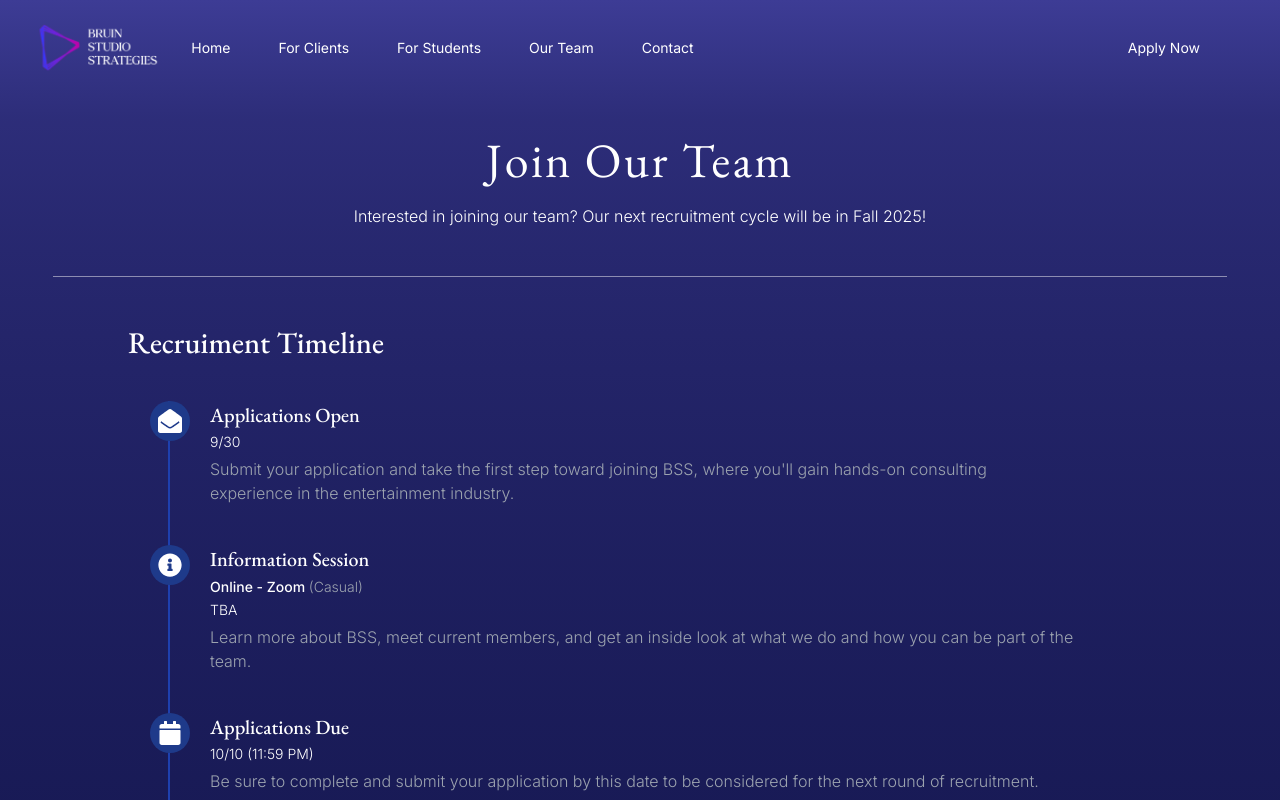
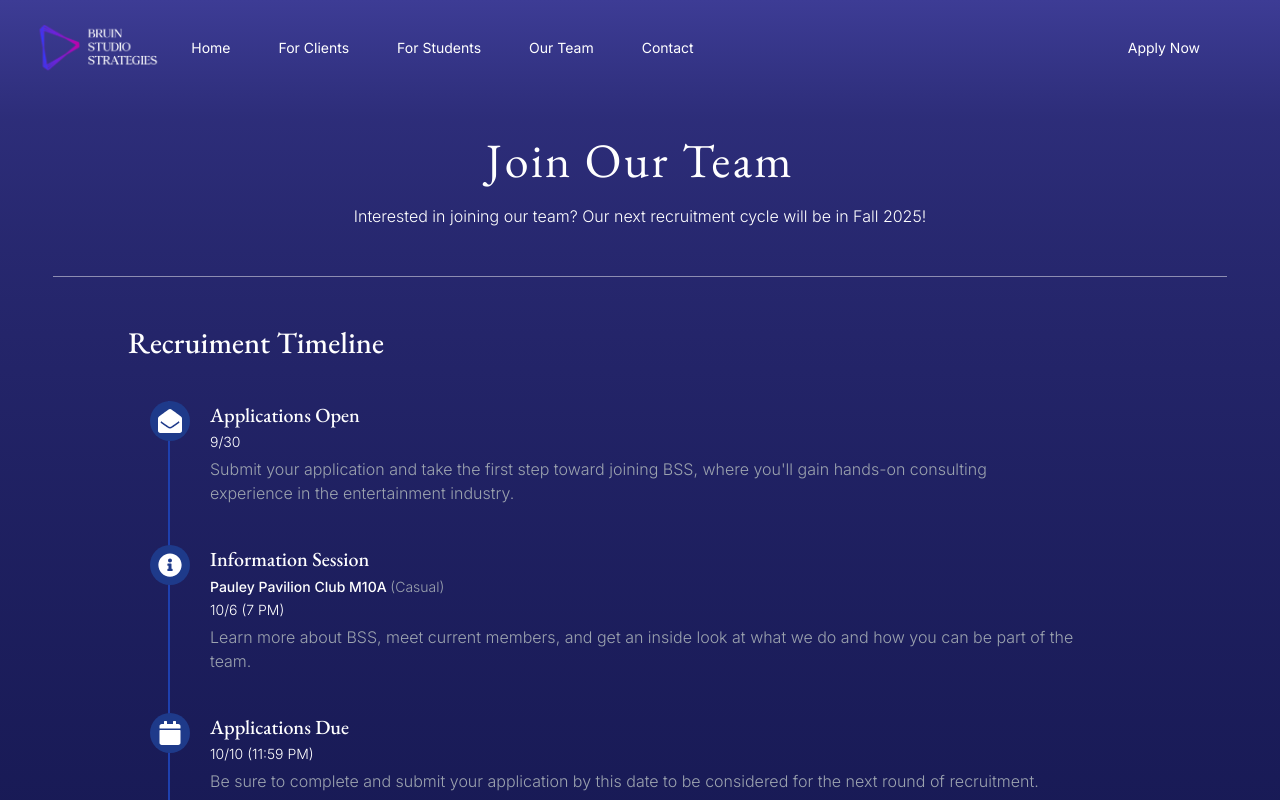
Before and after one commit to Bruin-Studio-Strategies/BSSWebsite, a React (Vite) app in the folder bss-web/: page /recruitment in a window 1280 px wide. Shown: the top 800 px of the page. Built offline with nearby package versions, Linux system fonts and the light colour scheme.

Commit message:
updated timing

```diff
--- a/bss-web/src/pages/Recruitment/sections/Timeline.jsx
+++ b/bss-web/src/pages/Recruitment/sections/Timeline.jsx
@@ -19,9 +19,9 @@ export default function Timeline({ className }) {
       />
       <TimelineItem
         title="Information Session"
-        time="TBA"
+        time="10/6 (7 PM)"
         description="Learn more about BSS, meet current members, and get an inside look at what we do and how you can be part of the team."
-        location="Online - Zoom"
+        location="Pauley Pavilion Club M10A"
         attire="Casual"
         icon={<FaInfoCircle className="fill-white h-6 w-6 block" />}
       />
```
